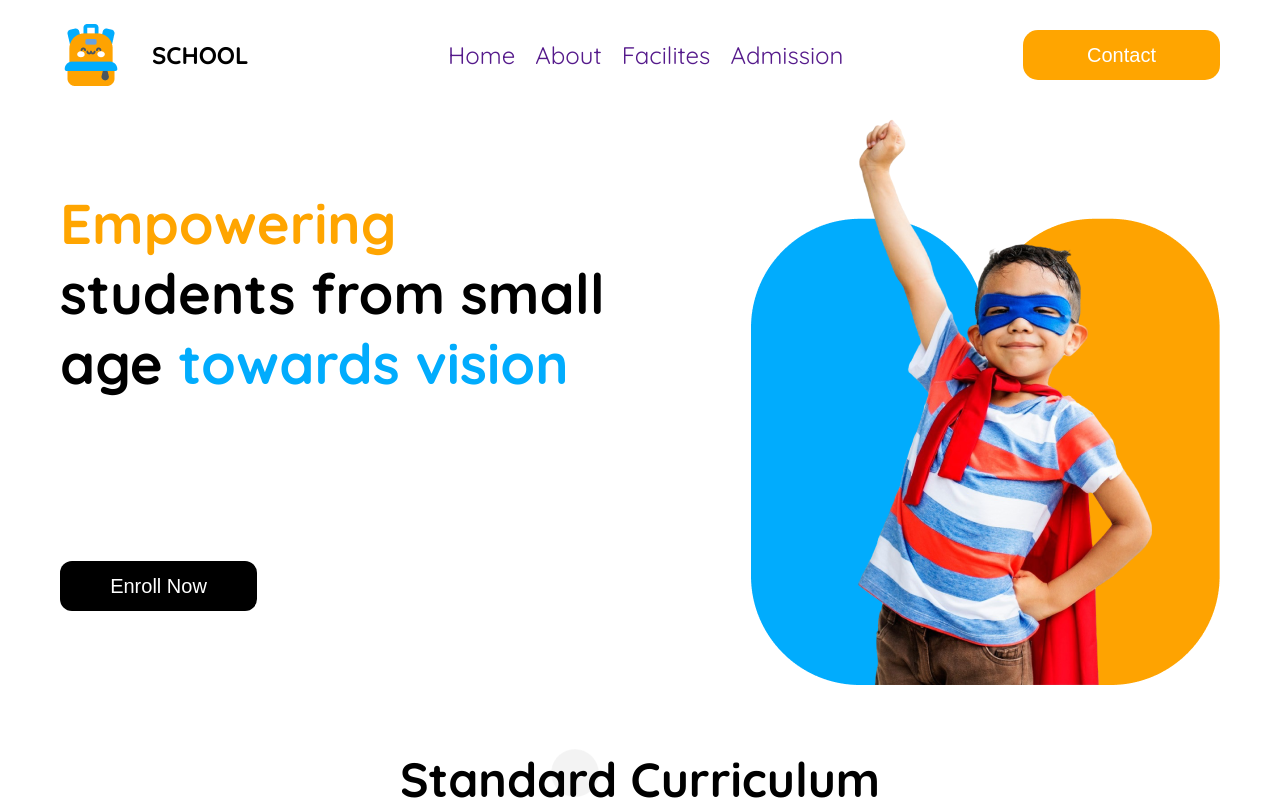
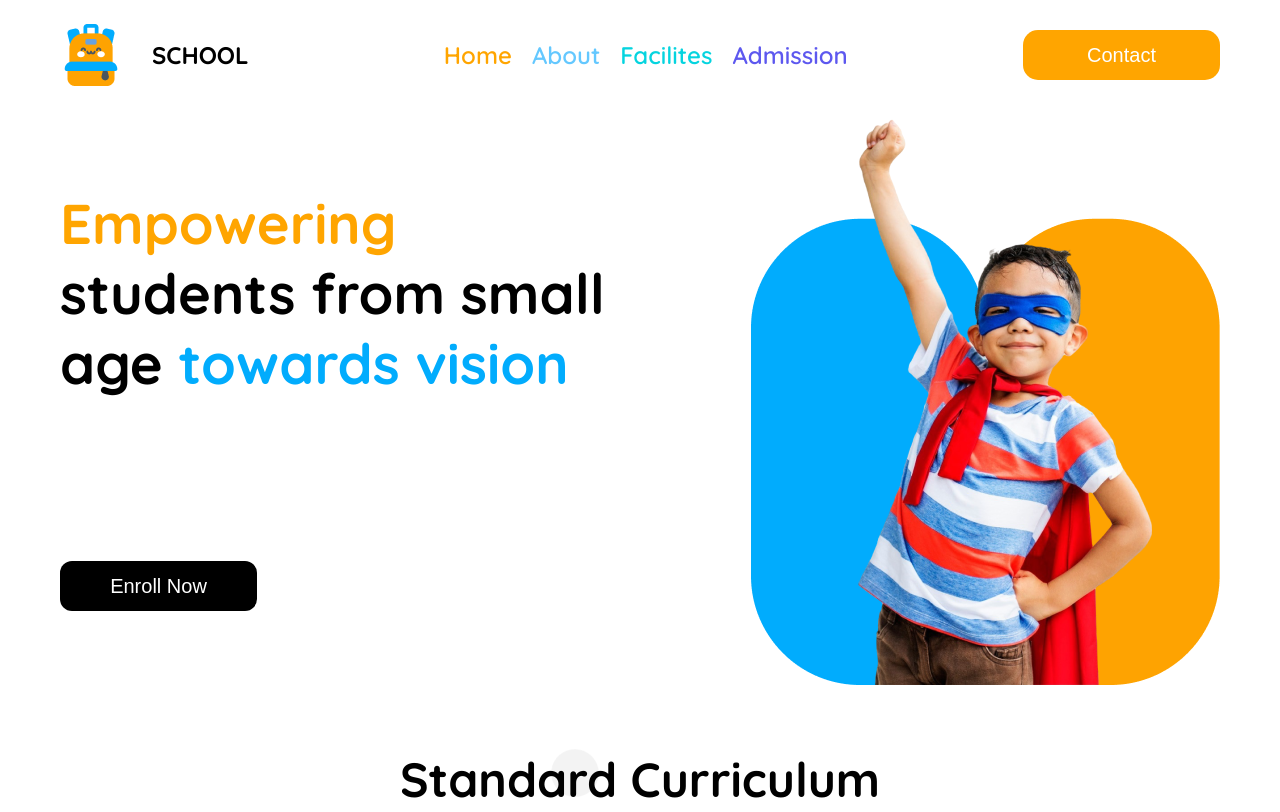
Before and after one commit to Faruque23/Assignment-02-Final, a plain HTML site: page index.html in a window 1280 px wide. Shown: the top 812 px of the page. Drawn offline with Linux system fonts and the light colour scheme.

Commit message:
final commit

```diff
--- a/index.html
+++ b/index.html
@@ -17,10 +17,10 @@
             <div class="nav-items">
 
                 <ul class="menu">
-                    <li class="menu-items"><a href="">Home</a></li>
-                    <li class="menu-items"><a href="">About</a></li>
-                    <li class="menu-items"><a href="">Facilites</a></li>
-                    <li class="menu-items"><a href="">Admission</a></li>
+                    <li class="menu-items"><a style="color: orange; font-weight: 600;" href="">Home</a></li>
+                    <li class="menu-items"><a style="color: #64C8FF; font-weight: 600;" href="">About</a></li>
+                    <li class="menu-items"><a style="color: #05D4DF; font-weight: 600;" href="">Facilites</a></li>
+                    <li class="menu-items"><a style="color: #5D58EF; font-weight: 600;" href="">Admission</a></li>
                 </ul>
 
             </div>
@@ -174,10 +174,10 @@
             </div>
             <div class="social">
             <h1>Keep In Touch</h1>
-                <img src="/assets/fb.png" alt="">
-                <img src="/assets/dribble.png" alt="">
-                <img src="/assets/twitter.png" alt="">
-                <img src="/assets/google+.png" alt="">
+            <img src="/assets/fb.png" alt="">
+            <img src="/assets/dribble.png" alt="">
+            <img src="/assets/twitter.png" alt="">
+            <img src="/assets/google+.png" alt="">
 
 
             </div>
--- a/style.css
+++ b/style.css
@@ -207,6 +207,7 @@ section >h1{
 .our_stories{
     width: 100%;
     height: 1020px ;
+    margin-bottom: 80px;
 
 }
 
@@ -217,7 +218,7 @@ section >h1{
 }
 
 .our_stories{
-    background-image: linear-gradient(to top, orange 20%, white 80%,),url(/assets/bg.png);
+    background-image: linear-gradient(to top, orange 50%, white 80%),url(/assets/bg.png);
     display: flex;
     justify-content: space-between;
     align-items: center;
```
